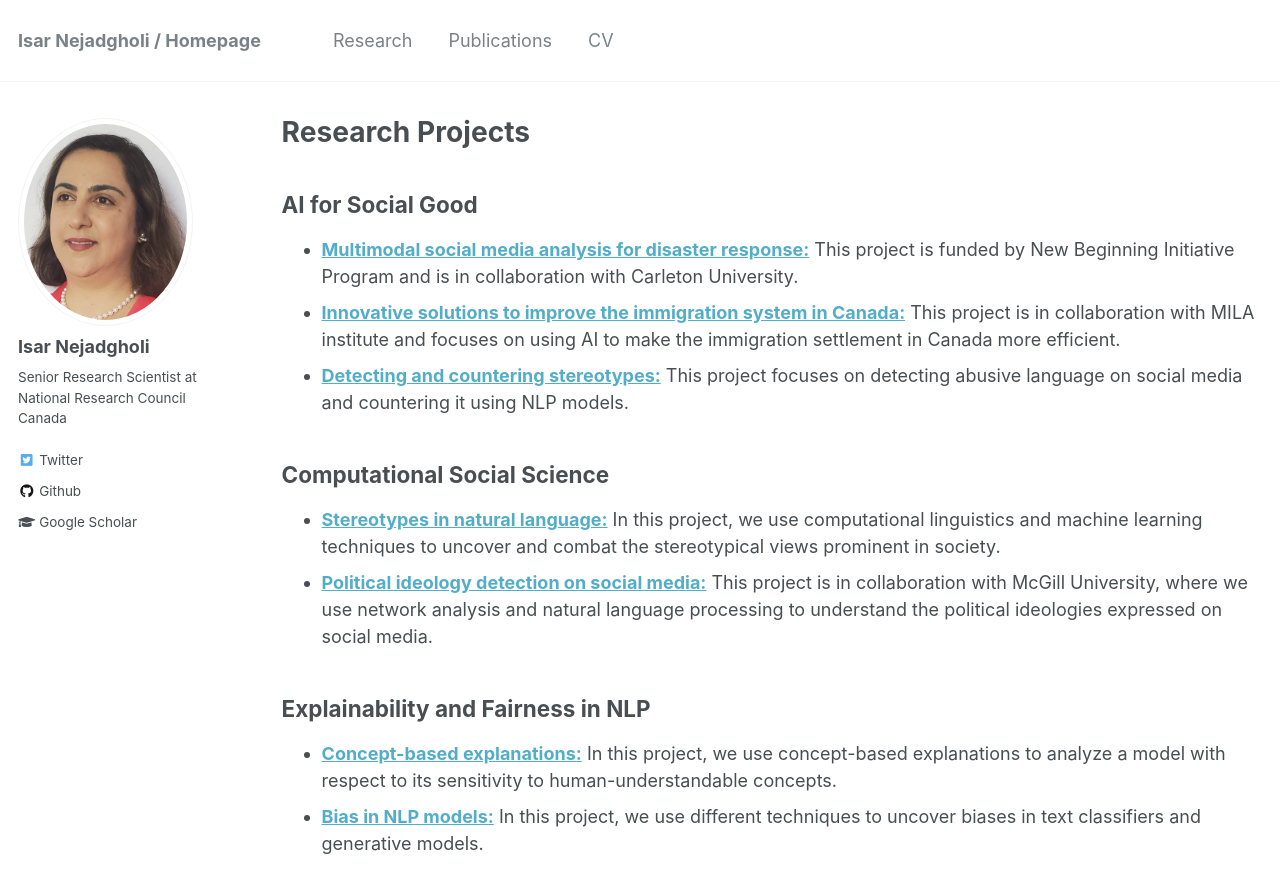
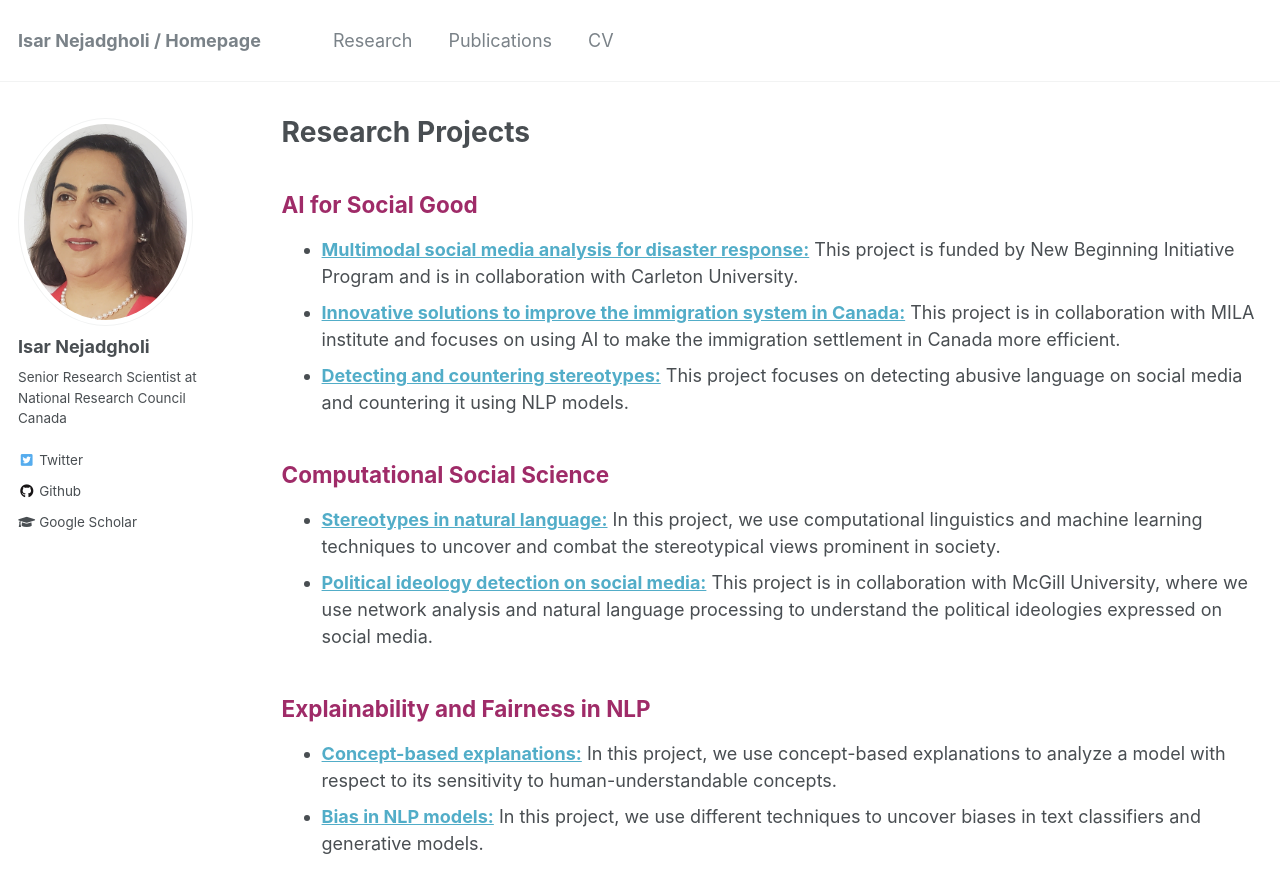
Before and after one commit to IsarNejad/IsarNejad.github.io, a Jekyll site: the page built from _pages/research.md, in a window 1280 px wide and 900 px high. Shown: the top 893 px of the window. Built offline with Jekyll 4.4.1, drawn with Linux system fonts in a browser that asks for light colours.

Commit message:
Update research.md

```diff
--- a/_pages/research.md
+++ b/_pages/research.md
@@ -5,19 +5,23 @@ permalink: /research/
 author_profile: true
 ---
 
+{: .amaranth-deep-purple}
 ## AI for Social Good
   - [**Multimodal social media analysis for disaster response:**](#MultiModal-Disaster) This project is funded by New Beginning Initiative Program and is in collaboration with Carleton University.
   - [**Innovative solutions to improve the immigration system in Canada:**](#Immigration) This project is in collaboration with MILA institute and focuses on using AI to make the immigration settlement in Canada more efficient.
   - [**Detecting and countering stereotypes:**](#Det-Count-Stereo) This project focuses on detecting abusive language on social media and countering it using NLP models.
 
+{: .amaranth-deep-purple}
 ## Computational Social Science
   - [**Stereotypes in natural language:**](#Stereo-NL) In this project, we use computational linguistics and machine learning techniques to uncover and combat the stereotypical views prominent in society.
   - [**Political ideology detection on social media:**](#political-ideology) This project is in collaboration with McGill University, where we use network analysis and natural language processing to understand the political ideologies expressed on social media.
 
+{: .amaranth-deep-purple}
 ## Explainability and Fairness in NLP
   - [**Concept-based explanations:**](#TCAV) In this project, we use concept-based explanations to analyze a model with respect to its sensitivity to human-understandable concepts.
   - [**Bias in NLP models:**](#Bias) In this project, we use different techniques to uncover biases in text classifiers and generative models.
 
+{: .amaranth-deep-purple}
 ## Machine Learning Applications
   - [**Medical data analysis**](#biomedical)
   - [**Audio and speech processing**](#Speech)
```
